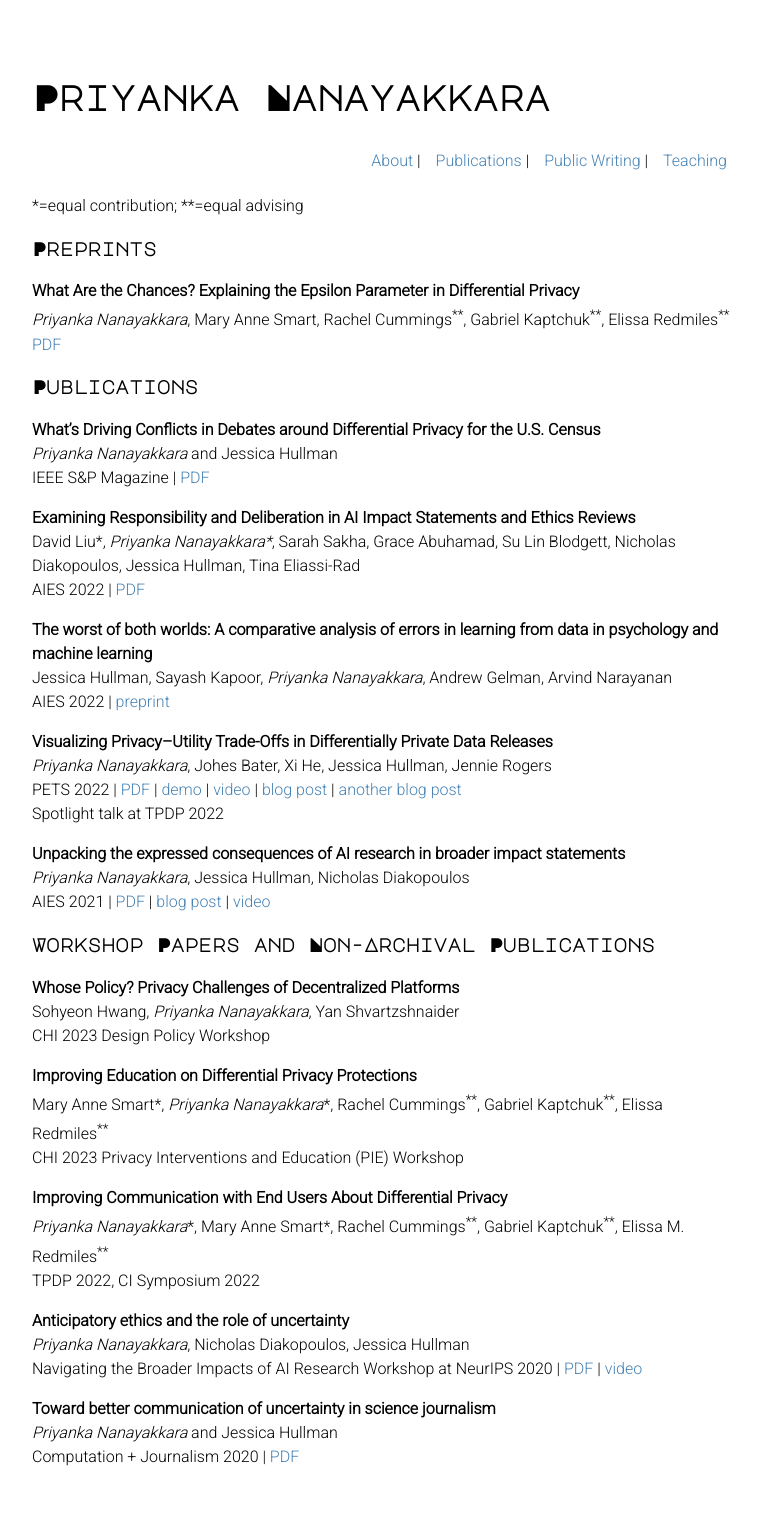
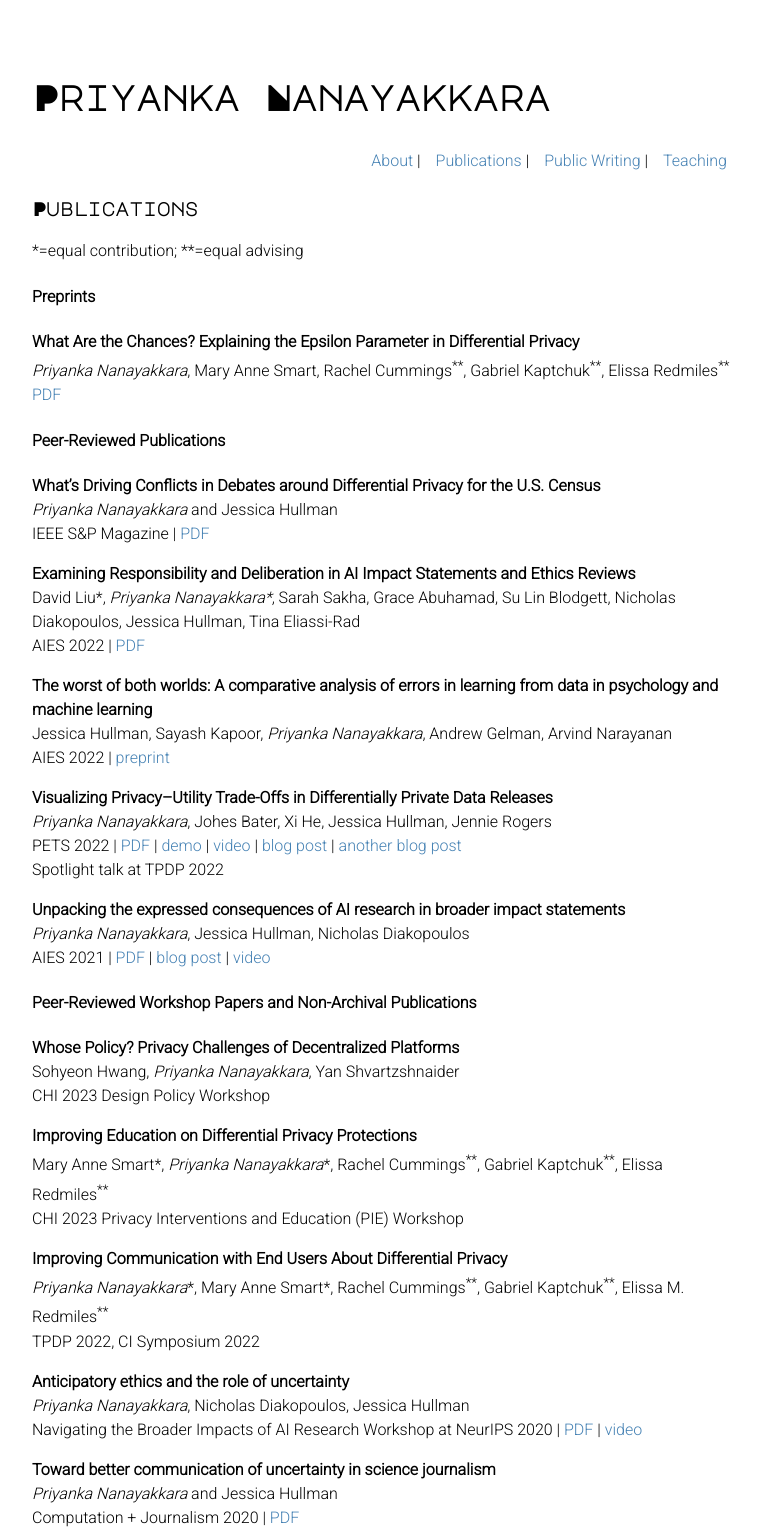
Before and after one commit to priyakalot/priyakalot.github.io, a Jekyll site: the page built from publications.md, in a window 1280 px wide. Shown: the whole page, without its empty margins (258-1018 px from the left). Built offline with Jekyll 4.4.1, drawn with Linux system fonts in a browser that asks for light colours; nearby versions of some CDN libraries; our own code applies the rules of GitHub Pages for plain Markdown files; before the commit the page ends 1469 px from its top, so only the background shows below that.

Commit message:
Update publications.md

```diff
--- a/publications.md
+++ b/publications.md
@@ -1,14 +1,15 @@
 ---
 layout: default
 ---
+### Publications
 *=equal contribution; \*\*=equal advising
 
-### Preprints
+#### Preprints
 **What Are the Chances? Explaining the Epsilon Parameter in Differential Privacy**\
 _Priyanka Nanayakkara_, Mary Anne Smart, Rachel Cummings<sup>\*\*</sup>, Gabriel Kaptchuk<sup>\*\*</sup>, Elissa Redmiles<sup>\*\*</sup>\
 [PDF](https://arxiv.org/pdf/2303.00738.pdf)
 
-### Publications
+#### Peer-Reviewed Publications
 
 **What’s Driving Conflicts in Debates around Differential Privacy for the U.S. Census**\
 _Priyanka Nanayakkara_ and Jessica Hullman\
@@ -31,7 +32,7 @@ Spotlight talk at TPDP 2022
 _Priyanka Nanayakkara_, Jessica Hullman, Nicholas Diakopoulos\
 AIES 2021 | [PDF](https://arxiv.org/pdf/2105.04760.pdf) | [blog post](https://medium.com/technically-social/heres-how-ai-researchers-are-thinking-about-the-societal-impacts-of-ai-b82fc3f29b4d) | [video](https://slideslive.com/38956125/unpacking-the-expressed-consequences-of-ai-research-in-broader-impact-statements)
 
-### Workshop Papers and Non-Archival Publications
+#### Peer-Reviewed Workshop Papers and Non-Archival Publications
 **Whose Policy? Privacy Challenges of Decentralized Platforms**\
 Sohyeon Hwang, _Priyanka Nanayakkara_, Yan Shvartzshnaider\
 CHI 2023 Design Policy Workshop
```
